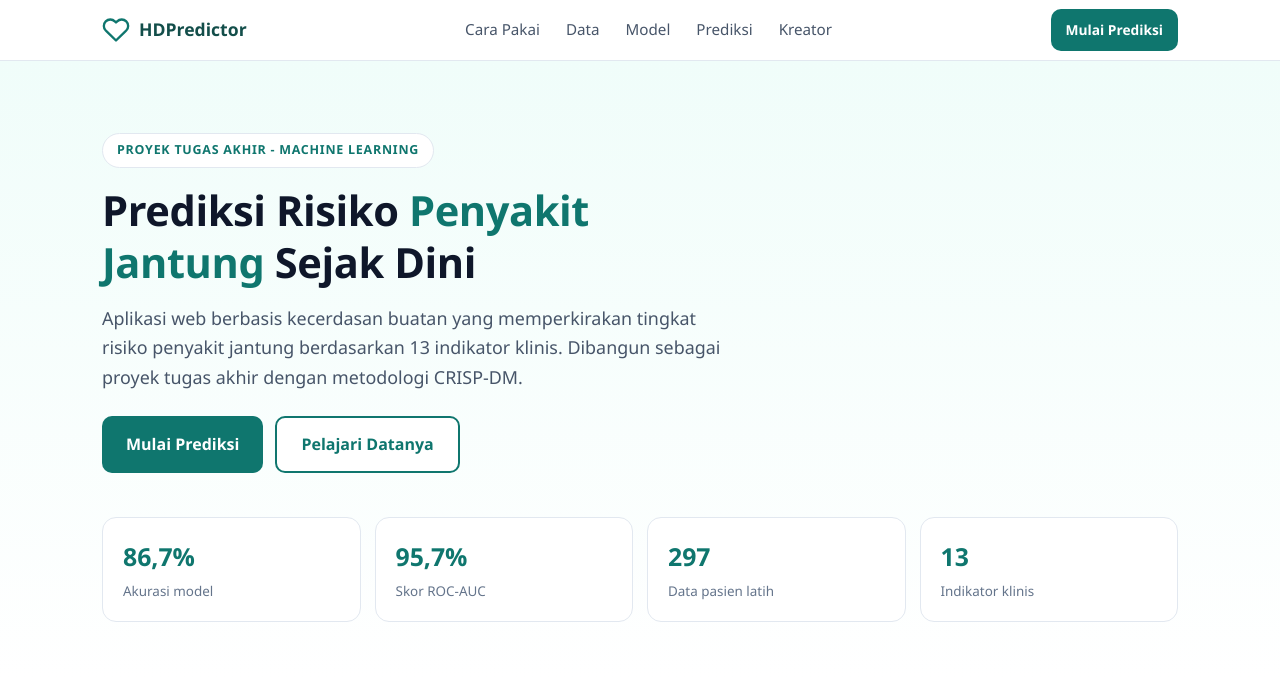
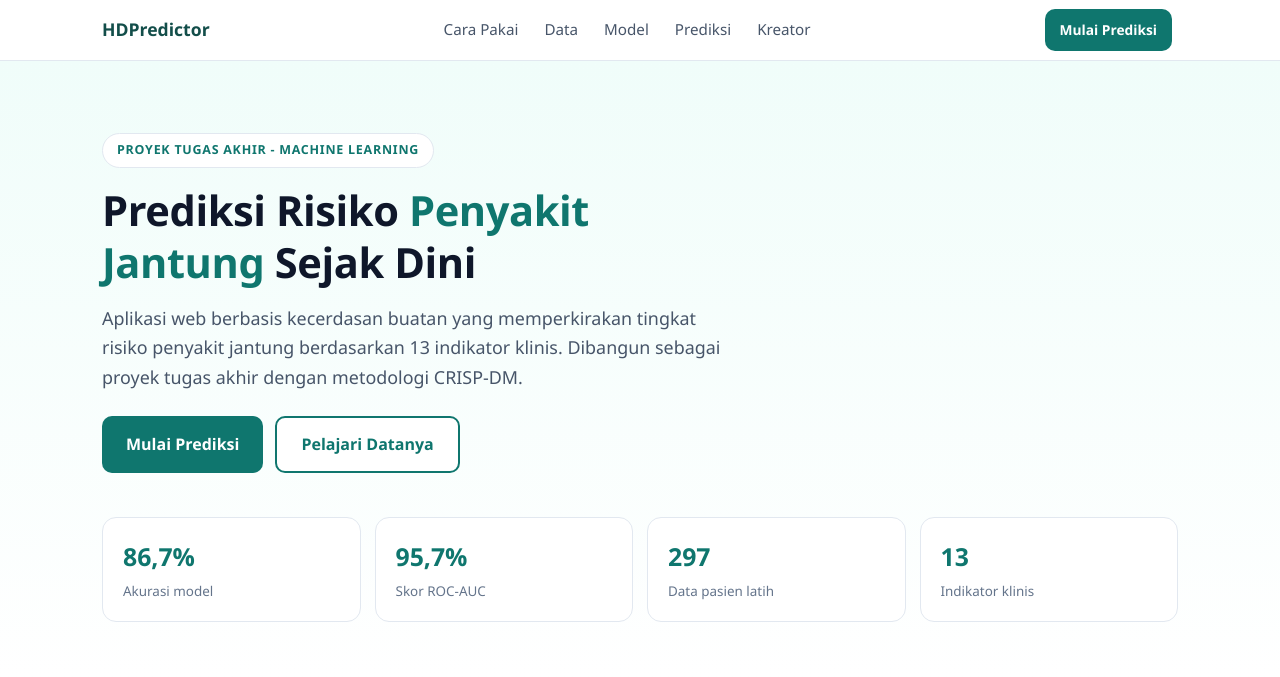
Before and after one commit to dandienter/heart-disease-predictor, a Flask app: page / in a window 1280 px wide. Shown: the top 677 px of the page. Run offline with Flask 3, Linux system fonts and the light colour scheme; parts of the project's set-up code (start-up, migrations or seed data) failed here and were passed over.

Commit message:
Header: hapus ikon love, tombol nav digeser kiri

```diff
--- a/templates/index.html
+++ b/templates/index.html
@@ -22,15 +22,14 @@ a{color:inherit}
 /* header */
 header{position:sticky;top:0;z-index:50;background:rgba(255,255,255,.96);backdrop-filter:blur(8px);border-bottom:1px solid var(--slate-200)}
 .nav{display:flex;align-items:center;justify-content:space-between;gap:12px;min-height:60px;padding:10px 0}
-.brand{display:flex;align-items:center;gap:9px;text-decoration:none;font-weight:700;font-size:1.1rem;color:var(--teal-900)}
-.brand svg{width:28px;height:28px;flex:none}
+.brand{text-decoration:none;font-weight:700;font-size:1.1rem;color:var(--teal-900)}
 .nav-links{display:none}
 .btn{display:inline-flex;align-items:center;justify-content:center;text-decoration:none;border:none;cursor:pointer;font-weight:600;border-radius:10px;padding:13px 24px;font-size:1rem;min-height:48px;transition:background .15s ease}
 .btn-primary{background:var(--teal-700);color:#fff}
 .btn-primary:hover{background:var(--teal-900)}
 .btn-outline{background:#fff;color:var(--teal-700);border:2px solid var(--teal-700)}
 .btn-outline:hover{background:var(--teal-50)}
-.btn-nav{padding:9px 15px;font-size:.86rem;min-height:42px;white-space:nowrap;flex:none}
+.btn-nav{padding:9px 15px;font-size:.86rem;min-height:42px;white-space:nowrap;flex:none;margin-right:6px}
 /* hero */
 .hero{background:linear-gradient(180deg,var(--teal-50) 0%,#fff 100%);padding:48px 0 40px}
 .eyebrow{display:inline-block;background:#fff;border:1px solid var(--slate-200);color:var(--teal-700);font-weight:600;font-size:.78rem;letter-spacing:.06em;text-transform:uppercase;padding:6px 14px;border-radius:999px;margin-bottom:16px}
@@ -162,10 +161,7 @@ footer b{color:#fff}
 
 <header>
   <div class="wrap nav">
-    <a class="brand" href="#beranda">
-      <svg viewBox="0 0 24 24" fill="none" stroke="#0f766e" stroke-width="2" stroke-linecap="round" stroke-linejoin="round"><path d="M20.8 4.6a5.5 5.5 0 0 0-7.8 0L12 5.6l-1-1a5.5 5.5 0 0 0-7.8 7.8l1 1L12 21l7.8-7.6 1-1a5.5 5.5 0 0 0 0-7.8z"/></svg>
-      HDPredictor
-    </a>
+    <a class="brand" href="#beranda">HDPredictor</a>
     <ul class="nav-links">
       <li><a href="#cara">Cara Pakai</a></li>
       <li><a href="#data">Data</a></li>
```
